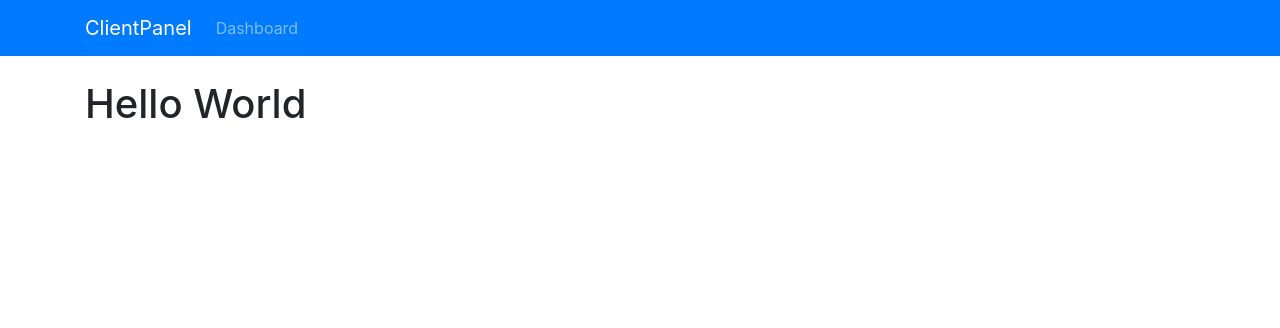
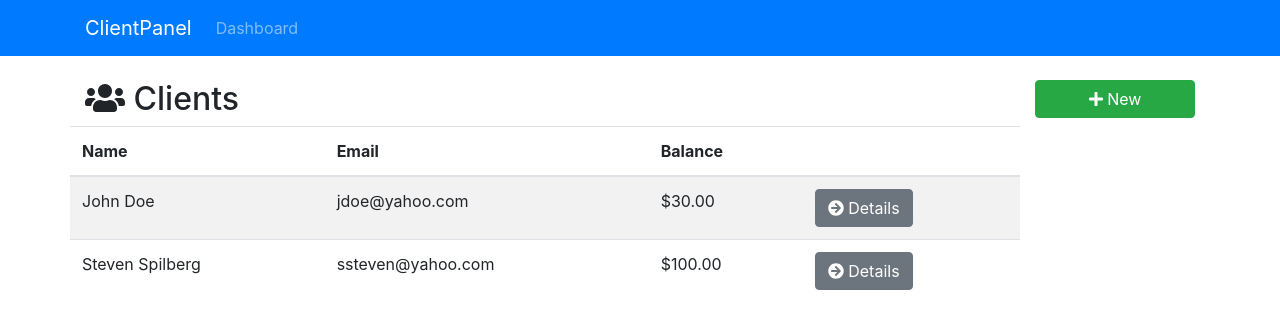
Before and after one commit to 96erardo/react-fb-clientpanel, a React (Create React App) app: page / in a window 1280 px wide. Shown: the top 328 px of the page. Built offline with nearby package versions, Linux system fonts and the light colour scheme.

Commit message:
Static clients page

```diff
--- a/src/App.js
+++ b/src/App.js
@@ -1,9 +1,14 @@
 import React, { Component } from 'react';
-import { BrowserRouter as Router, Route} from 'react-router-dom';
+import { BrowserRouter as Router, Route, Switch } from 'react-router-dom';
+import { library } from '@fortawesome/fontawesome-svg-core';
+import { faPlus, faUsers, faArrowCircleRight } from '@fortawesome/free-solid-svg-icons';
+
 import Navbar from './components/layout/Navbar';
-import { library } from '@fortawesome/fontawesome-svg-core';
+import Dashboard from './components/layout/Dashboard';
 
 import 'bootstrap/dist/css/bootstrap.min.css';
+
+library.add(faPlus, faUsers, faArrowCircleRight);
 
 class App extends Component {
   render() {
@@ -12,7 +17,9 @@
         <div className="App">
           <Navbar />
           <div className="container">
-            <h1>Hello World</h1>
+            <Switch>
+              <Route exact path="/" component={Dashboard}/>
+            </Switch>
           </div>
         </div>
       </Router>
--- /dev/null
+++ b/src/components/client/Clients.js
@@ -0,0 +1,68 @@
+import React, { Component } from 'react';
+import { Link } from 'react-router-dom';
+import { FontAwesomeIcon } from '@fortawesome/react-fontawesome';
+
+class Clients extends Component {
+  render() {
+
+    const clients = [
+        {
+            id: 1,
+            firstName: 'John',
+            lastName: 'Doe',
+            email: 'jdoe@yahoo.com',
+            phone: '222-222-2222',
+            balance: '30'
+        },
+        {
+            id: 2,
+            firstName: 'Steven',
+            lastName: 'Spilberg',
+            email: 'ssteven@yahoo.com',
+            phone: '777-777-7777',
+            balance: '100'
+        }
+    ];
+
+    return (
+      <div>
+        <div className="row">
+            <div className="col-md-6">
+                <h2>
+                    <FontAwesomeIcon icon="users"/> Clients
+                </h2>
+            </div>
+            <div className="col-md-6">
+            </div>
+            <table className="table table-striped">
+                <thead>
+                    <tr>
+                        <th>Name</th>
+                        <th>Email</th>
+                        <th>Balance</th>
+                        <th />
+                    </tr>
+                </thead>
+                <tbody>
+                    {clients.map(client => (
+                        <tr key={client.id}>
+                            <td>{client.firstName} {client.lastName}</td>
+                            <td>{client.email}</td>
+                            <td>${parseFloat(client.balance).toFixed(2)}</td>
+                            <td>
+                                <Link to={`/client/${client.id}`} className="btn btn-secondary btn-small">
+                                    <FontAwesomeIcon icon="arrow-circle-right"/> Details
+                                </Link>
+                            </td>
+                        </tr>
+                    ))}
+                </tbody>
+            </table>
+        </div>
+
+      </div>
+    )
+  }
+}
+
+export default Clients;
--- /dev/null
+++ b/src/components/layout/Dashboard.js
@@ -0,0 +1,18 @@
+import React from 'react';
+import Clients from '../client/Clients';
+import Sidebar from './Sidebar';
+
+export default () => {
+  return (
+    <div>
+      <div className="row">
+        <div className="col-md-10">
+            <Clients />
+        </div>
+        <div className="col-md-2">
+            <Sidebar />
+        </div>
+      </div>
+    </div>
+  );
+}
--- /dev/null
+++ b/src/components/layout/Sidebar.js
@@ -0,0 +1,11 @@
+import React from 'react';
+import { Link } from 'react-router-dom';
+import { FontAwesomeIcon } from '@fortawesome/react-fontawesome';
+
+export default () => {
+  return (
+    <Link to="/client/add" className="btn btn-success btn-block">
+        <FontAwesomeIcon icon="plus"/> New
+    </Link>
+  );
+}
```
